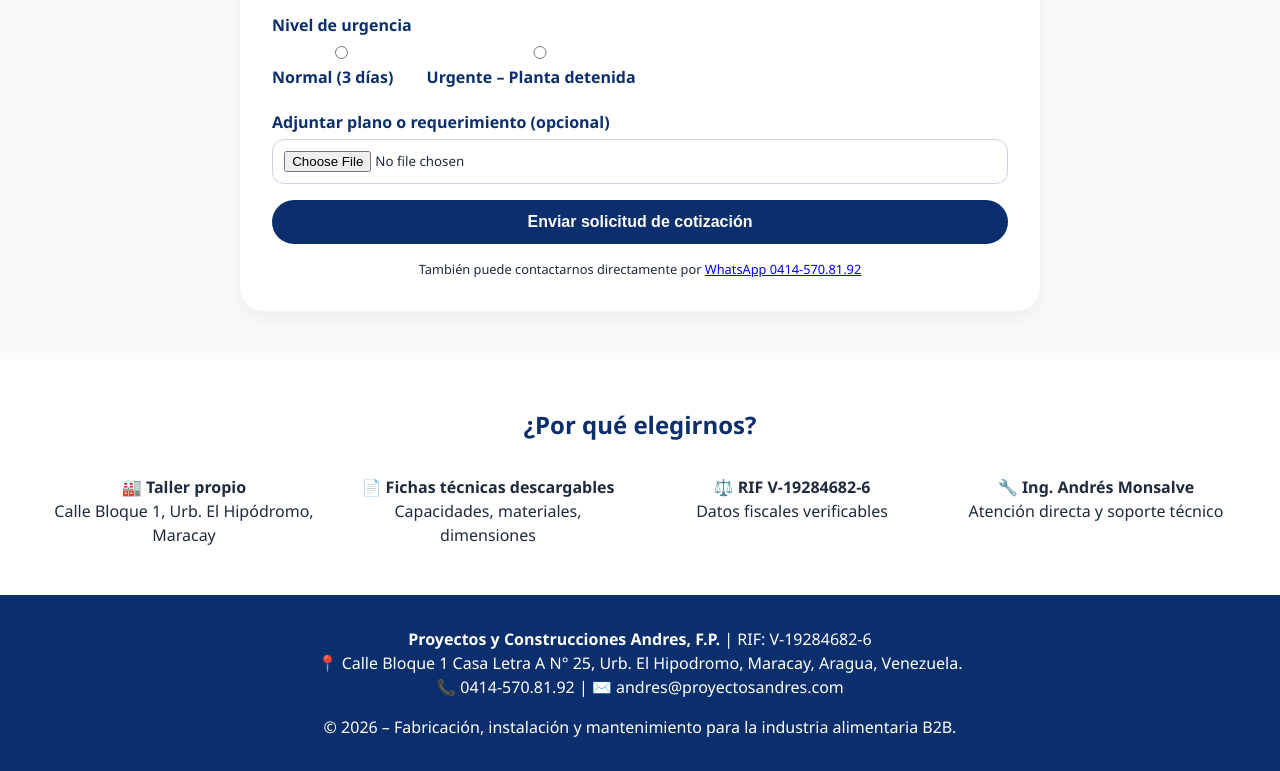
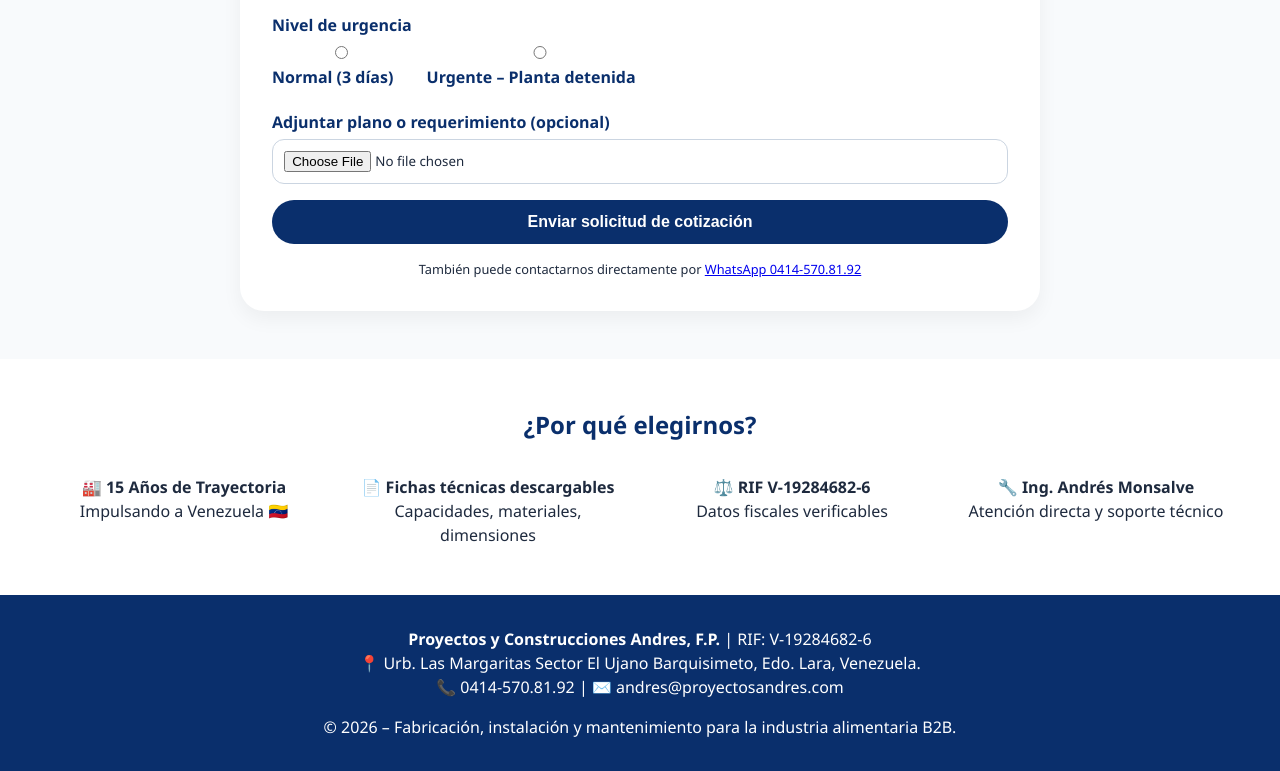
Before and after one commit to EDRunners/pycaf, a plain HTML site: page index.html in a window 1280 px wide. Shown: the part 3220-3991 px from the top of the page. Drawn offline with Linux system fonts and the light colour scheme.

Commit message:
Actualizar index.html 1207

```diff
--- a/index.html
+++ b/index.html
@@ -625,7 +625,7 @@
     <div class="container">
         <h2 style="color:#0a2f6c;">¿Por qué elegirnos?</h2>
         <div class="trust-grid">
-            <div>🏭 <strong>Taller propio</strong><br>Calle Bloque 1, Urb. El Hipódromo, Maracay</div>
+            <div>🏭 <strong>15 Años de Trayectoria</strong><br>Impulsando a Venezuela 🇻🇪</div>
             <div>📄 <strong>Fichas técnicas descargables</strong><br>Capacidades, materiales, dimensiones</div>
             <div>⚖️ <strong>RIF V-19284682-6</strong><br>Datos fiscales verificables</div>
             <div>🔧 <strong>Ing. Andrés Monsalve</strong><br>Atención directa y soporte técnico</div>
@@ -636,7 +636,7 @@
 <footer>
     <div class="container">
         <p><strong>Proyectos y Construcciones Andres, F.P.</strong> | RIF: V-19284682-6</p>
-        <p>📍 Calle Bloque 1 Casa Letra A N° 25, Urb. El Hipodromo, Maracay, Aragua, Venezuela.</p>
+        <p>📍 Urb. Las Margaritas Sector El Ujano Barquisimeto, Edo. Lara, Venezuela.</p>
         <p>📞 0414-570.81.92 | ✉️ andres@proyectosandres.com</p>
         <p style="margin-top: 1rem;">© 2026 – Fabricación, instalación y mantenimiento para la industria alimentaria B2B.</p>
     </div>
```
